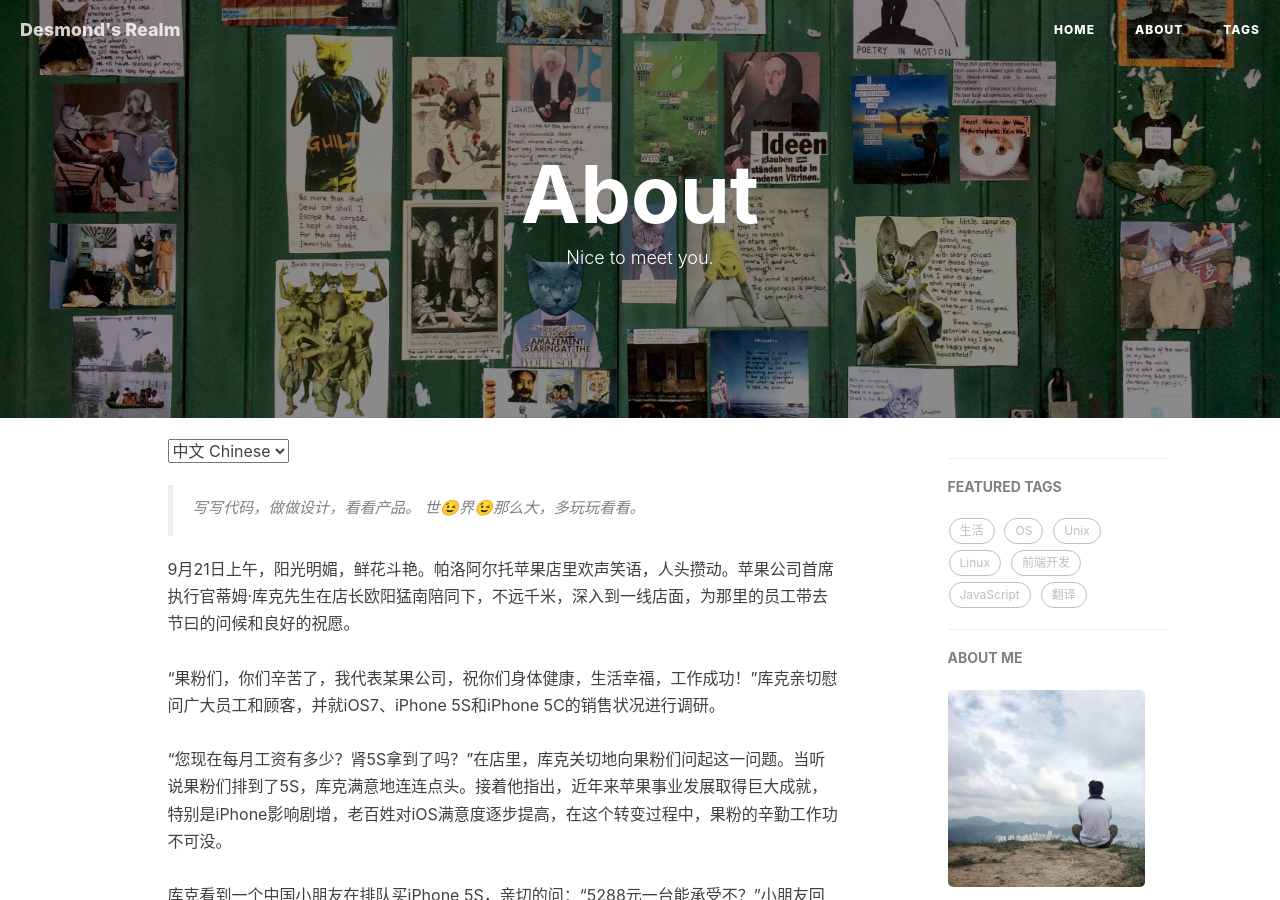
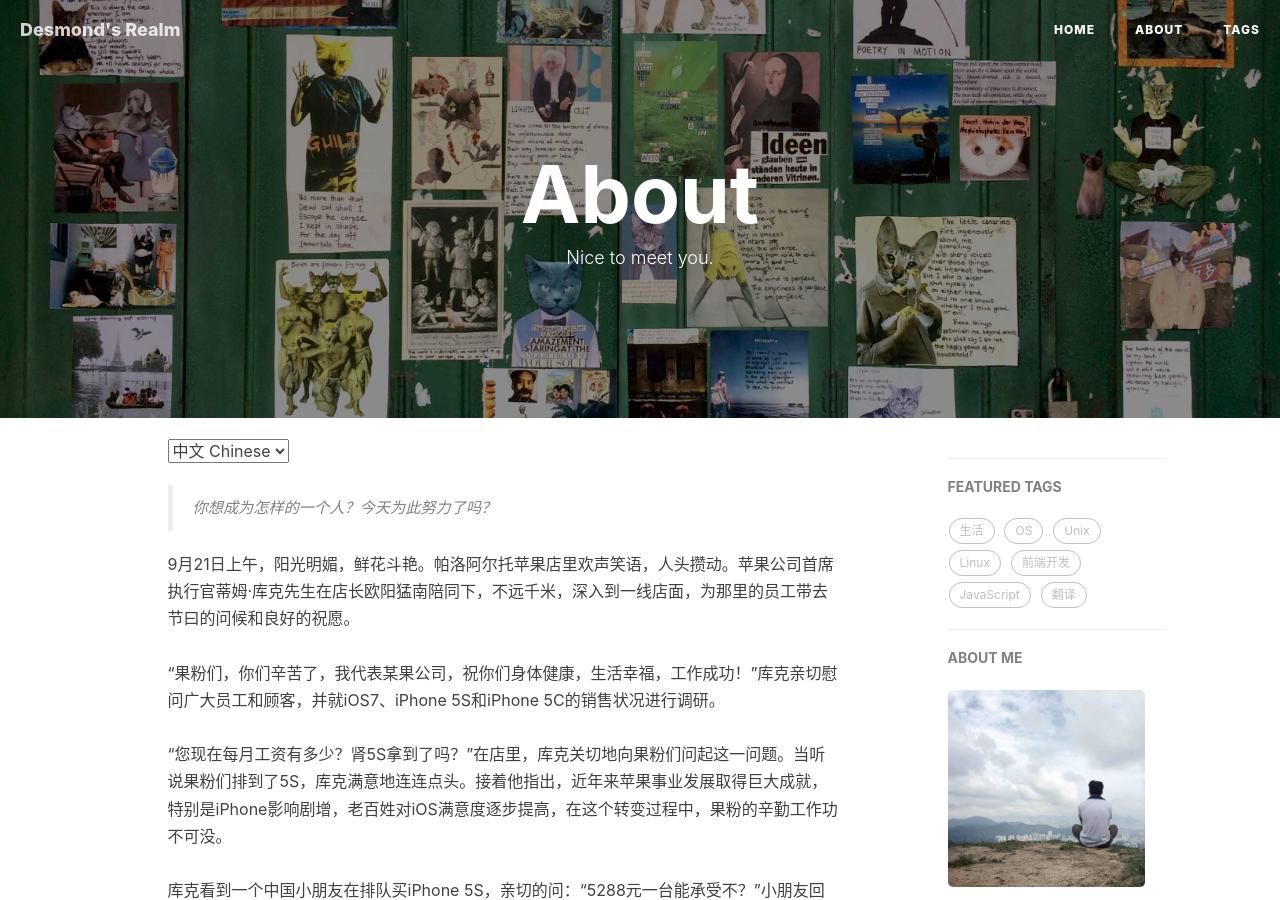
Before and after one commit to DesmondDAI/desmonddai.github.io, a Jekyll site: the page built from about.html, in a window 1280 px wide and 900 px high. Built offline with Jekyll 4.4.1, drawn with Linux system fonts in a browser that asks for light colours; nearby versions of some CDN libraries; emoji names are drawn with the system emoji font; comment, search, counter and statistics services are not loaded.

Commit message:
Debug about.html by changing content inside <blockquote> :(

```diff
--- a/about.html
+++ b/about.html
@@ -14,8 +14,7 @@ header-img: "img/about-bg.jpg"
 <!-- Chinese Version -->
 <div class="zh post-container">
     <blockquote>
-        写写代码，做做设计，看看产品。
-        世:wink:界:wink:那么大，多玩玩看看。
+      你想成为怎样的一个人？今天为此努力了吗？
     </blockquote>
     9月21日上午，阳光明媚，鲜花斗艳。帕洛阿尔托苹果店里欢声笑语，人头攒动。苹果公司首席执行官蒂姆·库克先生在店长欧阳猛南陪同下，不远千米，深入到一线店面，为那里的员工带去节曰的问候和良好的祝愿。<br><br>“果粉们，你们辛苦了，我代表某果公司，祝你们身体健康，生活幸福，工作成功！”库克亲切慰问广大员工和顾客，并就iOS7、iPhone 5S和iPhone 5C的销售状况进行调研。 <br><br>“您现在每月工资有多少？肾5S拿到了吗？”在店里，库克关切地向果粉们问起这一问题。当听说果粉们排到了5S，库克满意地连连点头。接着他指出，近年来苹果事业发展取得巨大成就，特别是iPhone影响剧增，老百姓对iOS满意度逐步提高，在这个转变过程中，果粉的辛勤工作功不可没。<br><br>库克看到一个中国小朋友在排队买iPhone 5S，亲切的问：“5288元一台能承受不？”小朋友回答到：“能！”当得知这位小朋友卖了一个肾来买iPhone 5S时，库克叮嘱道：“在支持苹果的同时，也要爱护身体。”<br><br>库克与购买苹果手机的果粉们兴致勃勃地参观了苹果专卖店，和员工们拉了拉家常，并饶有兴趣地玩了四盘切西瓜游戏，与普通员工同乐。<br><br>在交谈中，库克多次关心地强调：“有了iPhone 5C，就不卖iPhone 5了。”并对顾客说：“好好休息，身体是革命的本钱嘛！”会谈始终在亲切友好的气氛中进行。<br><br>顾客们就库克的讲话达成了广泛的共识，并承认世界上只有iOS最流畅，要紧紧的团结在以库克先生为首席执行官的苹果公司集体周围，一心一意抓学习，聚精会神谋发展。<br>
     <br>帕洛阿尔托苹果专卖店当日原则通过《蒂姆·库克首席执行官在加州新苹果店的讲话纪要》，并下发各分店认真学习、研讨。 :+1:
```
